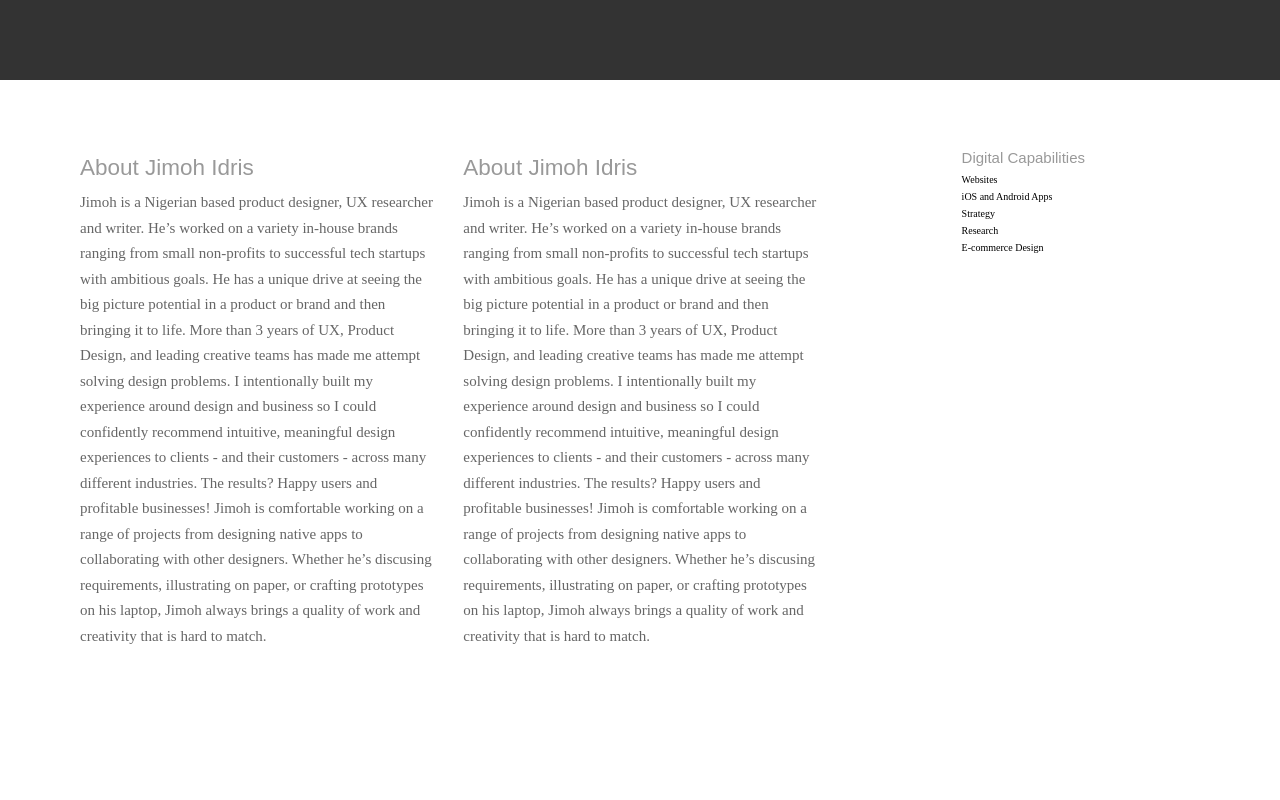
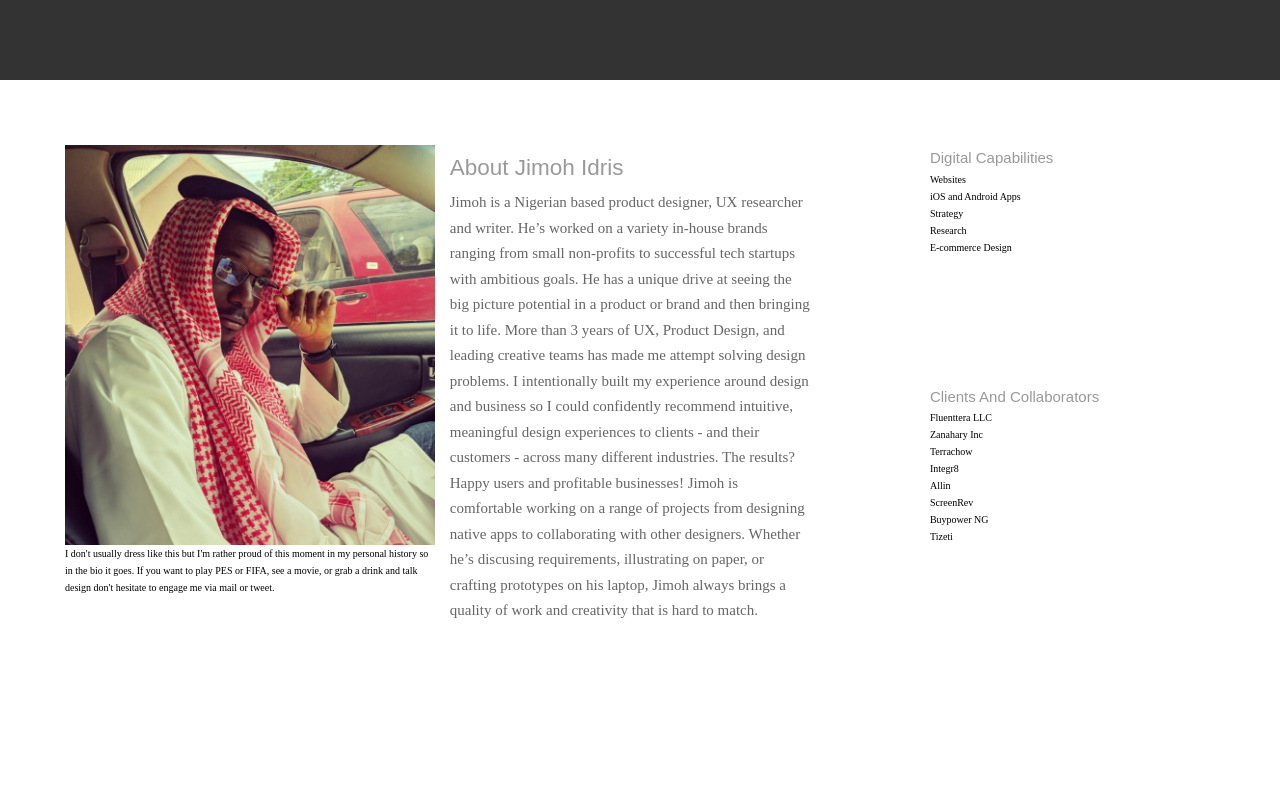
Before and after one commit to Haroonabdulrazaq/Idrisportfolio, a React (Create React App) app: page / in a window 1280 px wide. Shown: the part 680-1480 px from the top of the page. After the commit the page ends 1369 px from the top, so only its background shows below. Built offline with nearby package versions, Linux system fonts and the light colour scheme; a web font is replaced by a local one.

Commit message:
Add capcability section to about

```diff
--- a/src/components/about/About.js
+++ b/src/components/about/About.js
@@ -12,13 +12,10 @@ const About = () => {
       </header>
       <main className="main-parent">
         <div className="three-tier">
-
-          <article className="tier text-desc">
-            <h2>
-              About Jimoh Idris
-            </h2>
-            <div>
-              {aboutData.about}
+          <article className="tier image-desc">
+            <div className="desc-img"></div>
+            <div className="desc-text">
+             {aboutData.dress}
             </div>
           </article>
           <article className="tier text-desc">
@@ -30,20 +27,20 @@ const About = () => {
             </div>
           </article>
           <article className="tier capabilities">
-            <div className="digital-capabilities">
+            <div className="cap digital-capabilities">
               <h2 className="tier-heading" > Digital Capabilities </h2>
-              {aboutData.digital.map((capability)=> {
-                return (<div className="capability">
+              {aboutData.digital.map((capability, index)=> {
+                return (<div className="capability" key={index}>
                   <p>{capability}</p>
                 </div>)
               })}
             </div>
-            <div className="clients">
-              <h2 className="tier-heading "> Clients and collaborators </h2>
+            <div className="cap clients">
+              <h2 className="tier-heading"> Clients and collaborators </h2>
               <div className="digital-capabilities">
-                {aboutData.digital.map((capability)=> {
-                  return (<div className="capability">
-                    <p>{capability}</p>
+                {aboutData.clients.map((client, index)=> {
+                  return (<div className="capability" key={index}   >
+                    <p>{client}</p>
                   </div>)
                 })}
               </div>
--- a/src/components/about/about.scss
+++ b/src/components/about/about.scss
@@ -53,43 +53,46 @@
       display: flex;
       flex-direction: column;
       justify-content: center;
-      align-items: center;
+      align-items: flex-start;
       padding: 1.5rem;
       @include responsive(tab) {
-        min-height: 100vh;
+        height: auto;
         width: 100%;
         flex-direction: row;
       }
       .tier {
         width: 100%;
-        min-height: 100vh;
-        // height: 100vh;
-        // border: 1px solid blue;
         @include responsive(tab) {
           padding: 0 1.5rem;
         }
       }
       .image-desc {
-        width: 100%;
-        height: 100%;
+        padding: 0;
         display: flex;
         flex-direction: column;
-        // justify-content: flex-start;
-        // align-items: center;
-        border: 1px solid chartreuse;
-        .image {
+        align-items: center;
+        .desc-img {
+          height: 80vh;
           width: 100%;
-          height: 100%;
-          .idris-dubai-img {
-            border: 1px solid blue;
-            width: 100%;
-            height: 100%;
+          background: url("../../assets/images/Idrisdubai.jpeg") no-repeat;
+          background-position: center;
+          background-size: cover;
+          background-clip: padding-box;
+          @include responsive(tab) {
+            height: 50vh;
           }
         }
         .desc-text {
-          font-size: 1.5rem;
-          color: $more-grey;
-          padding: 1rem;
+          display: none;
+         @include responsive(tab) {
+          display: block;
+          width: 100%;
+          margin: 0 auto;
+        }
+        @include responsive(desktop) {
+          width: 100%;
+          padding: 0;
+        }
         }
       }
       .text-desc {
@@ -119,9 +122,20 @@
         display: flex;
         flex-direction: column;
         justify-content: space-between;
-        align-items: center;
+        min-height: 50vh;
+        padding: 0 1.5rem;
+        font-size: 1.5rem;
         @include responsive(tab) {
-          //Reduce the height of capability on mobile view
+          font-size: 1rem;
+          align-items: center;
+          margin-bottom: 2rem;
+        }
+        .cap {
+          margin: 2rem 0;
+          @include responsive(tab) {
+            width: 50%;
+            margin: 0 auto;
+          }
         }
       }
     }
--- a/src/components/about/data.js
+++ b/src/components/about/data.js
@@ -4,7 +4,9 @@ const aboutData = {
   about: `Jimoh is a Nigerian based product designer, UX researcher and writer. He’s worked on a variety in-house brands ranging from small non-profits to successful tech startups with ambitious goals. He has a unique drive at seeing the big picture potential in a product or brand and then bringing it to life.
           More than 3 years of UX, Product Design, and leading creative teams has made me attempt solving design problems. I intentionally built my experience around design and business so I could confidently recommend intuitive, meaningful design experiences to clients - and their customers - across many different industries.
           The results? Happy users and profitable businesses! Jimoh is comfortable working on a range of projects from designing native apps to collaborating with other designers. Whether he’s discusing requirements, illustrating on paper, or crafting prototypes on his laptop, Jimoh always brings a quality of work and creativity that is hard to match.`,
+  dress: "I don't usually dress like this but I'm rather proud of this moment in my personal history so in the bio it goes. If you want to play PES or FIFA, see a movie, or grab a drink and talk design don't hesitate to engage me via mail or tweet.",
   digital: ["Websites", "iOS and Android Apps", "Strategy", "Research", "E-commerce Design"],
+  clients:["Fluenttera LLC", "Zanahary Inc", "Terrachow", "Integr8", "Allin", "ScreenRev", "Buypower NG", "Tizeti"],
 }
 
 export default aboutData;
```
